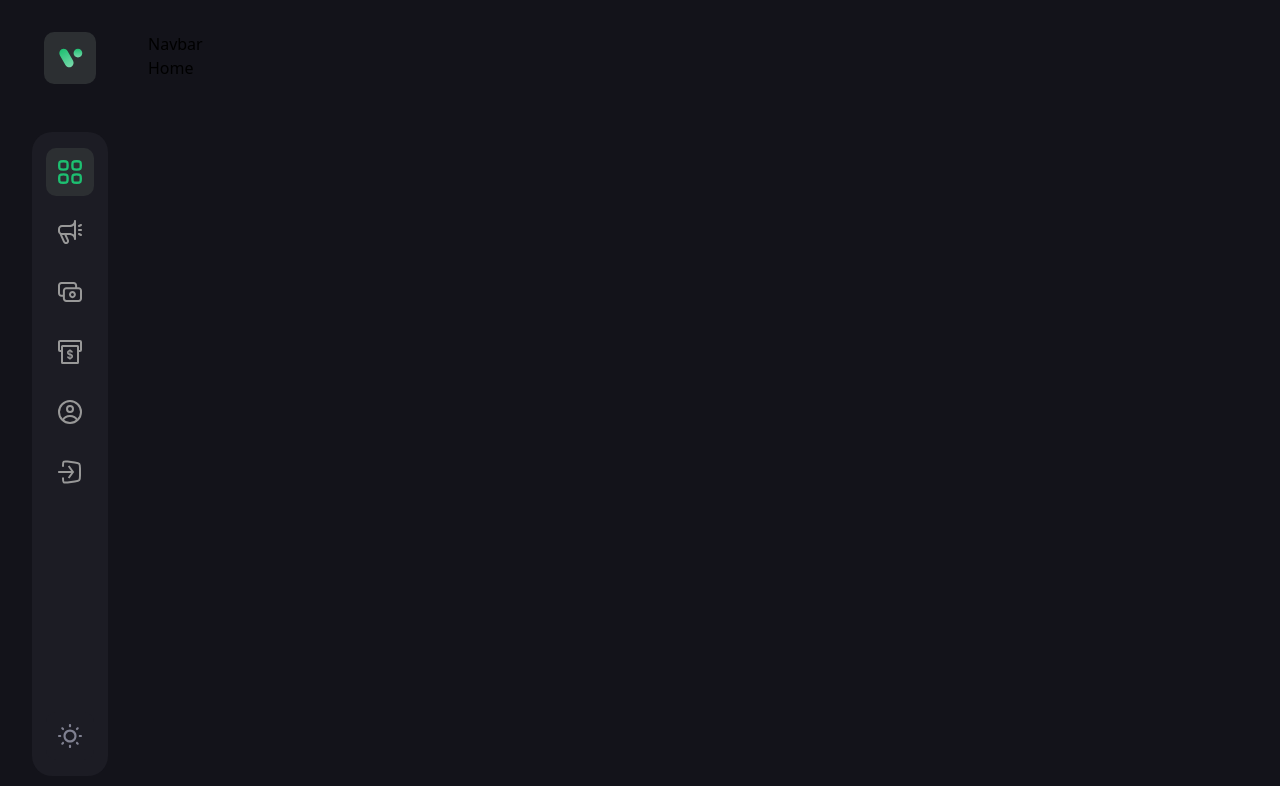
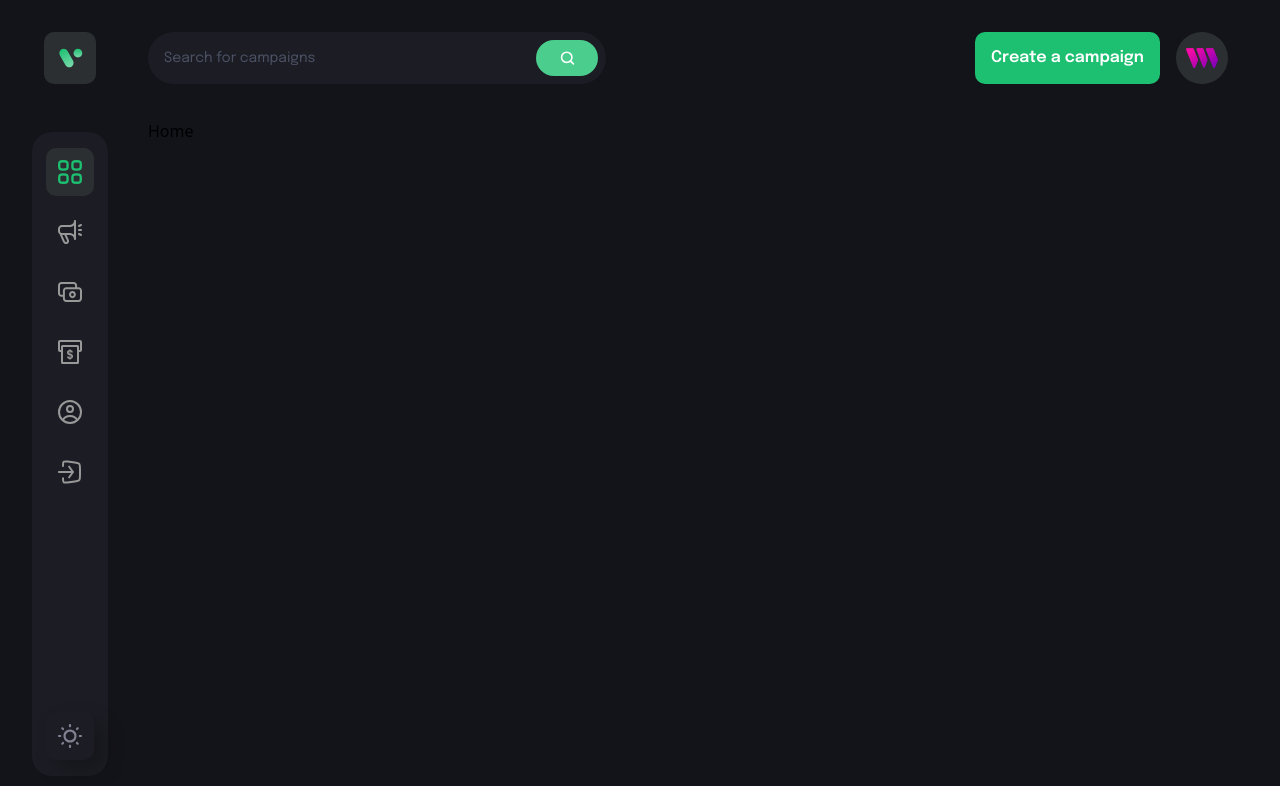
Before and after one commit to AdiMunawar31/d2ycrowdfunding, a React (Vite) app: page / in a window 1280 px wide. Shown: the top 786 px of the page. Built offline with nearby package versions, Linux system fonts and the light colour scheme; what @thirdweb-dev/react would draw is missing.

Commit message:
Create a Navbar Components

```diff
--- a/src/components/Navbar.jsx
+++ b/src/components/Navbar.jsx
@@ -1,9 +1,111 @@
-import React from 'react'
+import React, { useState } from 'react';
+import { Link, useNavigate } from 'react-router-dom';
+
+// import { useStateContext } from '../context';
+import { CustomButton } from './';
+import { logo, menu, search, thirdweb } from '../assets';
+import { navlinks } from '../constants';
 
 const Navbar = () => {
-  return (
-    <div>Navbar</div>
-  )
-}
+	const navigate = useNavigate();
+	const [isActive, setIsActive] = useState('dashboard');
+	const [toggleDrawer, setToggleDrawer] = useState(false);
+	// const { connect, address } = useStateContext();
 
-export default Navbar
+	const address = '0x329i4jeiwroiejfas9324823';
+
+	return (
+		<div className='flex md:flex-row flex-col-reverse justify-between mb-[35px] gap-6'>
+			<div className='lg:flex-1 flex flex-row max-w-[458px] py-2 pl-4 pr-2 h-[52px] bg-[#1c1c24] rounded-[100px]'>
+				<input
+					type='text'
+					placeholder='Search for campaigns'
+					className='flex w-full font-epilogue font-normal text-[14px] placeholder:text-[#4b5264] text-white bg-transparent outline-none'
+				/>
+
+				<div className='w-[72px] h-full rounded-[20px] bg-[#4acd8d] flex justify-center items-center cursor-pointer'>
+					<img src={search} alt='search' className='w-[15px] h-[15px] object-contain' />
+				</div>
+			</div>
+
+			<div className='sm:flex hidden flex-row justify-end gap-4'>
+				<CustomButton
+					btnType='button'
+					title={address ? 'Create a campaign' : 'Connect'}
+					styles={address ? 'bg-[#1dc071]' : 'bg-[#8c6dfd]'}
+					handleClick={() => {
+						if (address) navigate('create-campaign');
+						else connect();
+					}}
+				/>
+
+				<Link to='/profile'>
+					<div className='w-[52px] h-[52px] rounded-full bg-[#2c2f32] flex justify-center items-center cursor-pointer'>
+						<img src={thirdweb} alt='user' className='w-[60%] h-[60%] object-contain' />
+					</div>
+				</Link>
+			</div>
+
+			{/* Small screen navigation */}
+			<div className='sm:hidden flex justify-between items-center relative'>
+				<div className='w-[40px] h-[40px] rounded-[10px] bg-[#2c2f32] flex justify-center items-center cursor-pointer'>
+					<img src={logo} alt='user' className='w-[60%] h-[60%] object-contain' />
+				</div>
+
+				<img
+					src={menu}
+					alt='menu'
+					className='w-[34px] h-[34px] object-contain cursor-pointer'
+					onClick={() => setToggleDrawer((prev) => !prev)}
+				/>
+
+				<div
+					className={`absolute top-[60px] right-0 left-0 bg-[#1c1c24] z-10 shadow-secondary py-4 ${
+						!toggleDrawer ? '-translate-y-[100vh]' : 'translate-y-0'
+					} transition-all duration-700`}
+				>
+					<ul className='mb-4'>
+						{navlinks.map((link) => (
+							<li
+								key={link.name}
+								className={`flex p-4 ${isActive === link.name && 'bg-[#3a3a43]'}`}
+								onClick={() => {
+									setIsActive(link.name);
+									setToggleDrawer(false);
+									navigate(link.link);
+								}}
+							>
+								<img
+									src={link.imgUrl}
+									alt={link.name}
+									className={`w-[24px] h-[24px] object-contain ${isActive === link.name ? 'grayscale-0' : 'grayscale'}`}
+								/>
+								<p
+									className={`ml-[20px] font-epilogue font-semibold text-[14px] ${
+										isActive === link.name ? 'text-[#1dc071]' : 'text-[#808191]'
+									}`}
+								>
+									{link.name}
+								</p>
+							</li>
+						))}
+					</ul>
+
+					<div className='flex mx-4'>
+						<CustomButton
+							btnType='button'
+							title={address ? 'Create a campaign' : 'Connect'}
+							styles={address ? 'bg-[#1dc071]' : 'bg-[#8c6dfd]'}
+							handleClick={() => {
+								if (address) navigate('create-campaign');
+								// else connect();
+							}}
+						/>
+					</div>
+				</div>
+			</div>
+		</div>
+	);
+};
+
+export default Navbar;
--- a/tailwind.config.js
+++ b/tailwind.config.js
@@ -5,7 +5,14 @@ module.exports = {
     "./src/**/*.{js,ts,jsx,tsx}",
   ],
   theme: {
-    extend: {},
+    extend: {
+      fontFamily: {
+        epilogue: ['Epilogue', 'sans-serif'],
+      },
+      boxShadow: {
+        secondary: '10px 10px 20px rgba(2, 2, 2, 0.25)',
+      },
+    },
   },
   plugins: [],
 }
```
